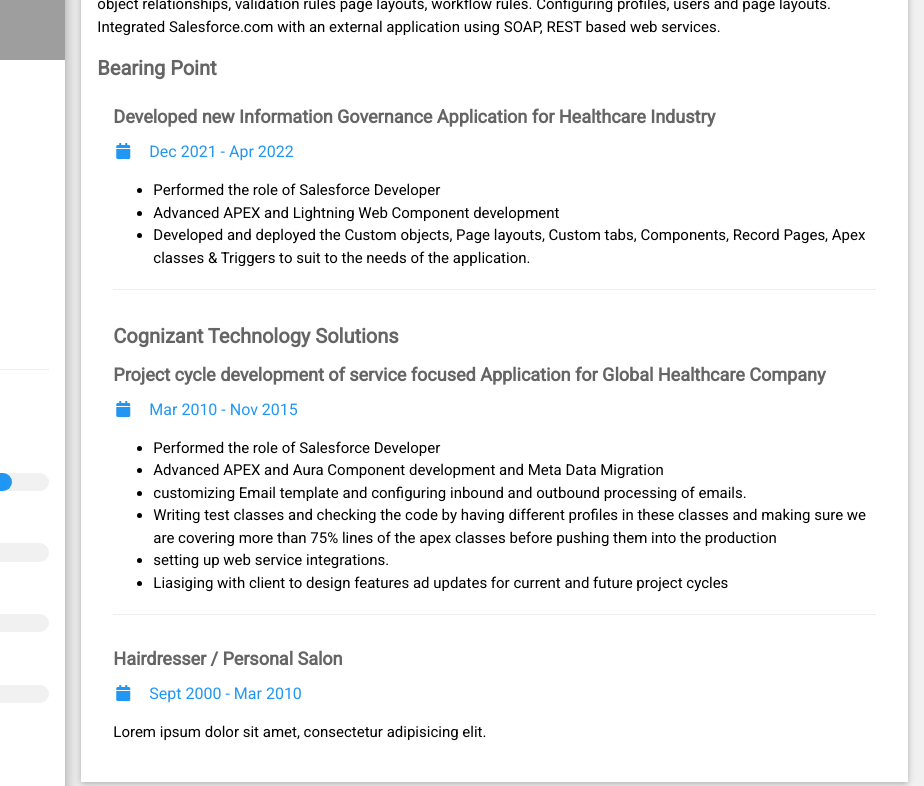
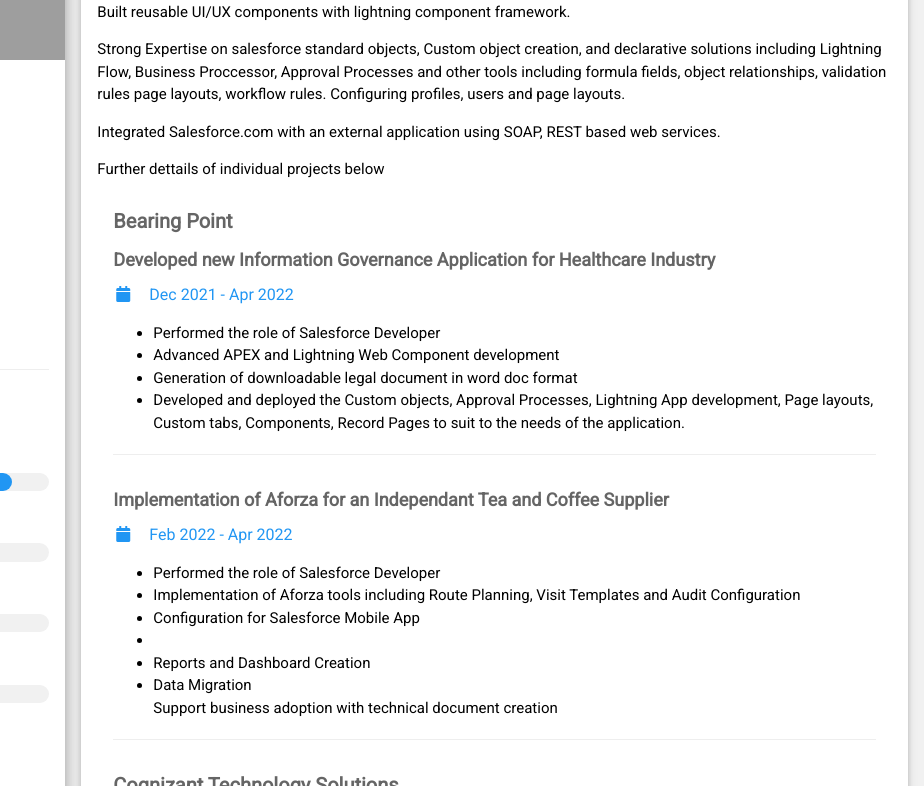
Before and after one commit to ngabriel/DevProfile, a plain HTML site: page index.html in a window 1280 px wide. Shown: the part 260-1046 px from the top of the page, 356-1280 px from the left. Drawn offline with nearby package versions, Linux system fonts and the light colour scheme; grey boxes are pictures that could not be loaded.

Commit message:
basics done

```diff
--- a/index.html
+++ b/index.html
@@ -145,21 +145,23 @@
                                 class="fa fa-suitcase fa-fw w3-margin-right w3-xxlarge w3-text-blue"></i>Salesforce Experience
                         </h2>
                         <p>Through my experience on projects I have gained advanced understanding of Salesforce applications, such as Sales Cloud, Service Cloud, Aforza and Salesforce Platform.
-
+</p><p>
                             Strong experience in Salesforce Design, Development Lifecycle and Deployment.
                             Exceptional proficiency in Apex Classes, Triggers, Lightning Web Components, Visualforce, SOQ, Vs code, Github, and other programs in Salesforce developer toolkit
 
-
+                            </p><p>
                             Built reusable UI/UX components with lightning component framework.
-
+                            </p><p>
                             Strong Expertise on salesforce standard objects, Custom object creation, and declarative solutions including Lightning Flow, Business Proccessor, Approval Processes and other tools including formula fields, object relationships, validation rules page layouts, workflow rules.
                             Configuring profiles, users and page layouts.
-
+                            </p><p>
                             Integrated Salesforce.com with an external application using SOAP, REST based web services.
                             </p>
-                        <h4 class="w3-opacity"><b>Bearing Point</b></h4>
+                            <p>Further dettails of individual projects below</p>
+
 
                         <div class="w3-container">
+                            <h4 class="w3-opacity"><b>Bearing Point</b></h4>
                             <h5 class="w3-opacity"><b>Developed new Information Governance Application for Healthcare Industry</b></h5>
                             <h6 class="w3-text-blue"><i class="fa fa-calendar fa-fw w3-margin-right"></i>Dec 2021 - Apr 2022
                                <!-- <span
@@ -175,8 +177,34 @@
 
                                     </li>
                                     <li>
-                                        Developed and deployed the Custom objects, Page layouts, Custom tabs, Components, Record Pages, Apex classes & Triggers to suit to the needs of the application.
+Generation of downloadable legal document in word doc format                                    </li>
+                                    <li>
+                                        Developed and deployed the Custom objects, Approval Processes, Lightning App development, Page layouts, Custom tabs, Components, Record Pages to suit to the needs of the application.
                                     </li>
+                                </ul>
+                            <hr>
+                        </div>
+                        <div class="w3-container">
+
+                            <h5 class="w3-opacity"><b>Implementation of Aforza for an Independant Tea and Coffee Supplier</b></h5>
+                            <h6 class="w3-text-blue"><i class="fa fa-calendar fa-fw w3-margin-right"></i>Feb 2022 - Apr 2022
+                               <!-- <span
+                                    class="w3-tag w3-blue w3-round">Current</span>-->
+                                </h6>
+
+                                <ul>
+                                    <li>
+                                        Performed the role of Salesforce Developer
+                                    </li>
+                                    <li>
+                                        Implementation of Aforza tools including Route Planning, Visit Templates and Audit Configuration
+                                    </li>
+                                    <li>
+Configuration for Salesforce Mobile App                                  </li>
+                                    <li>
+                                        <li>Reports and Dashboard Creation</li>
+                                        <li>Data Migration</li>
+Support business adoption with technical document creation                                    </li>
                                 </ul>
                             <hr>
                         </div>
@@ -194,27 +222,25 @@
                                         Advanced APEX and Aura Component development and Meta Data Migration
                                     </li>
                                     <li>
-                                       customizing Email template and configuring inbound and outbound processing of emails.
-
+Build and deploy cycle with github repository.
                                     </li>
                                     <li>
                                         Writing test classes and checking the code by having different profiles in these classes and making sure we are covering more than 75% lines of the apex classes before pushing them into the production
                                     </li>
                                     <li>
-                                        setting up web service integrations.
+                                        Setting up web service integrations.
                                     </li>
+                                    <li>
+                                        Customizing Email template and configuring inbound and outbound processing of emails.
+
+                                     </li>
                                     <li>
                                         Liasiging with client to design features ad updates for current and future project cycles
                                     </li>
                                 </ul>
                             <hr>
                         </div>
-                        <div class="w3-container">
-                            <h5 class="w3-opacity"><b>Hairdresser / Personal Salon</b></h5>
-                            <h6 class="w3-text-blue"><i class="fa fa-calendar fa-fw w3-margin-right"></i>Sept 2000 - Mar 2010
-                            </h6>
-                            <p>Lorem ipsum dolor sit amet, consectetur adipisicing elit. </p><br>
-                        </div>
+
                     </div>
 
                     <div class="w3-container w3-card w3-white">
```
